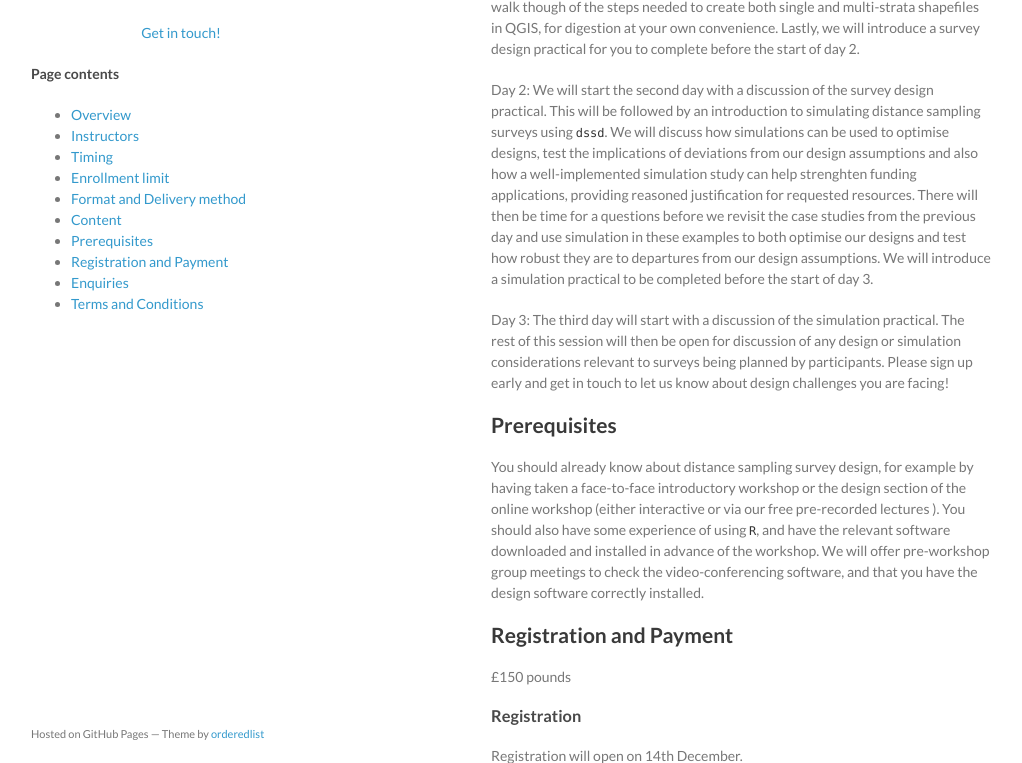
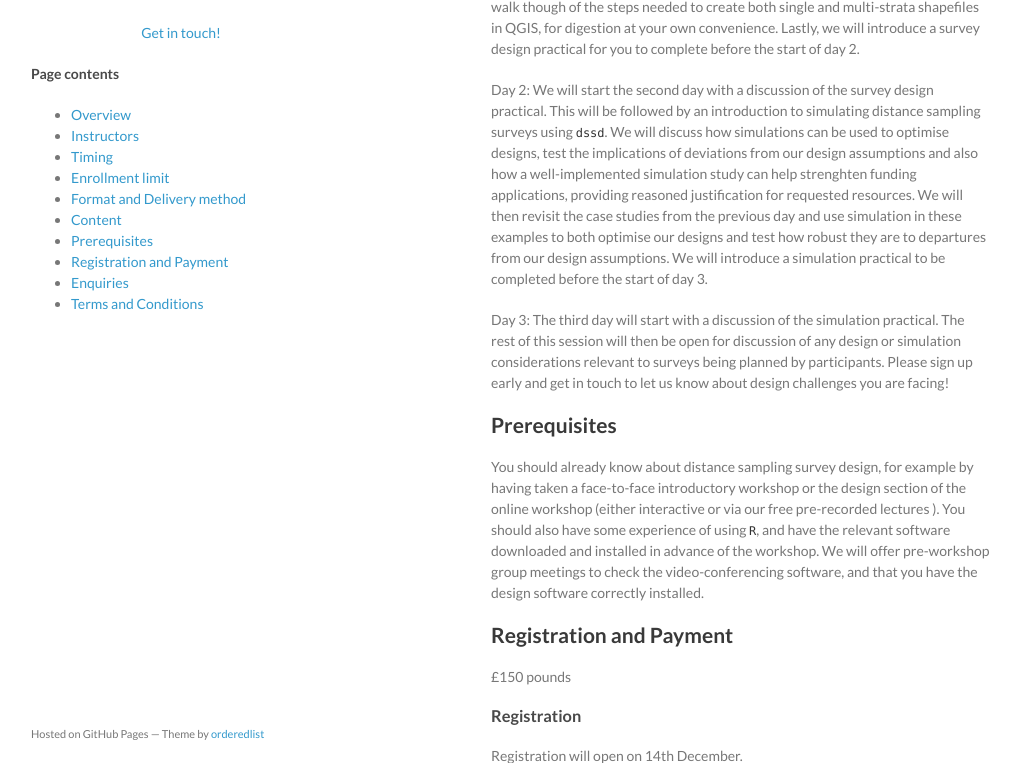
Before and after one commit to distanceworkshops/distanceworkshops.github.io, a Jekyll site: the page built from design-march-2021.md, in a window 1280 px wide and 900 px high, scrolled down 1184 px, cut to the strip 137-900 px from the top of the window. Shown: the whole strip, without its empty margins (129-1151 px from the left). Built offline with Jekyll 4.4.1, drawn with Linux system fonts in a browser that asks for light colours.

Commit message:
Update design-march-2021.md

```diff
--- a/design-march-2021.md
+++ b/design-march-2021.md
@@ -35,7 +35,7 @@ The workshop will be a mix of live online interactive sessions, delivered via vi
 
 Day 1: We will start the workshop with an interactive lecture on design with time for questions and discussion afterwards. We will present a number of case studies covering point and line transect designs of both marine and terrestrial surveys. These case studies will discuss design challenges such as when animal density varies considerably within the survey region, when the detection function cannot be estimated at the same time as encounter rate and multi-species surveys. This will be followed by a short introduction to QGIS and formatting shape files for use with `dssd` and `dsims`. A link to a video will also be provided giving you a detailed walk though of the steps needed to create both single and multi-strata shapefiles in QGIS, for digestion at your own convenience. Lastly, we will introduce a survey design practical for you to complete before the start of day 2.
 
-Day 2: We will start the second day with a discussion of the survey design practical. This will be followed by an introduction to simulating distance sampling surveys using `dssd`. We will discuss how simulations can be used to optimise designs, test the implications of deviations from our design assumptions and also how a well-implemented simulation study can help strenghten funding applications, providing reasoned justification for requested resources. There will then be time for a questions before we revisit the case studies from the previous day and use simulation in these examples to both optimise our designs and test how robust they are to departures from our design assumptions. We will introduce a simulation practical to be completed before the start of day 3.
+Day 2: We will start the second day with a discussion of the survey design practical. This will be followed by an introduction to simulating distance sampling surveys using `dssd`. We will discuss how simulations can be used to optimise designs, test the implications of deviations from our design assumptions and also how a well-implemented simulation study can help strenghten funding applications, providing reasoned justification for requested resources. We will then revisit the case studies from the previous day and use simulation in these examples to both optimise our designs and test how robust they are to departures from our design assumptions. We will introduce a simulation practical to be completed before the start of day 3.
 
 Day 3: The third day will start with a discussion of the simulation practical. The rest of this session will then be open for discussion of any design or simulation considerations relevant to surveys being planned by participants. Please sign up early and get in touch to let us know about design challenges you are facing!
 
```
